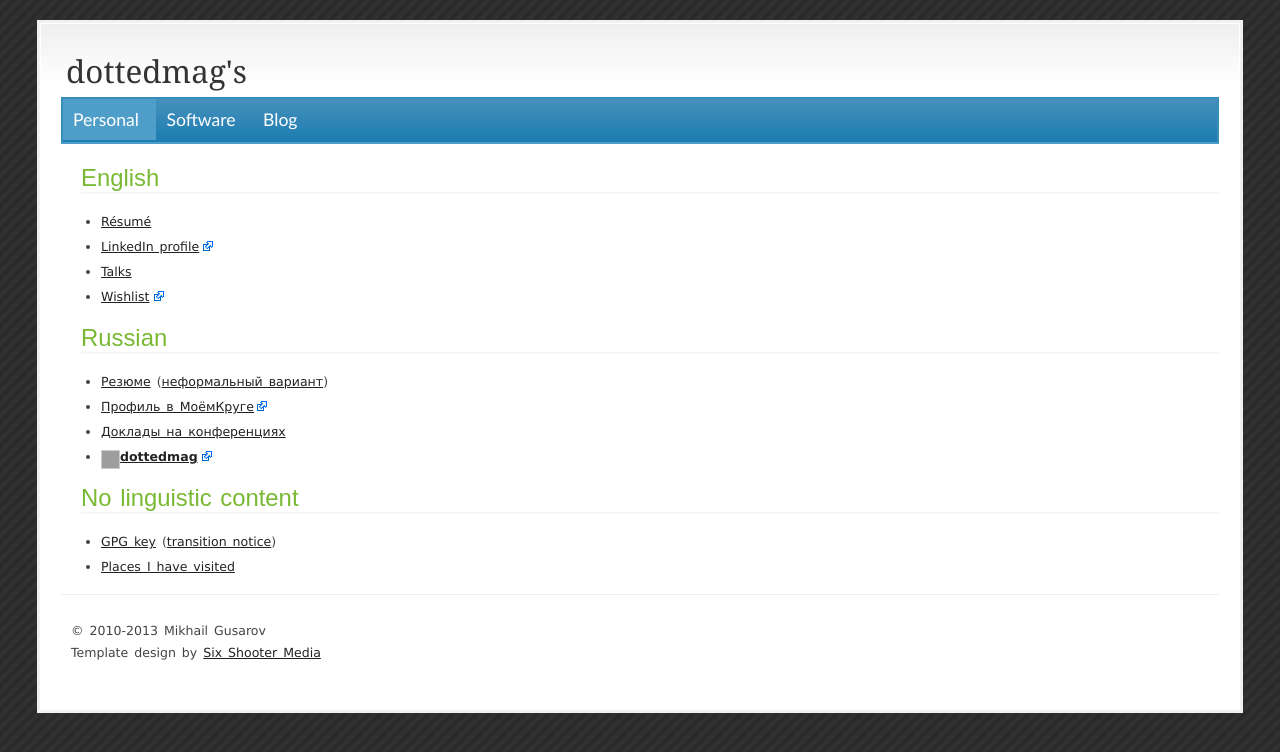
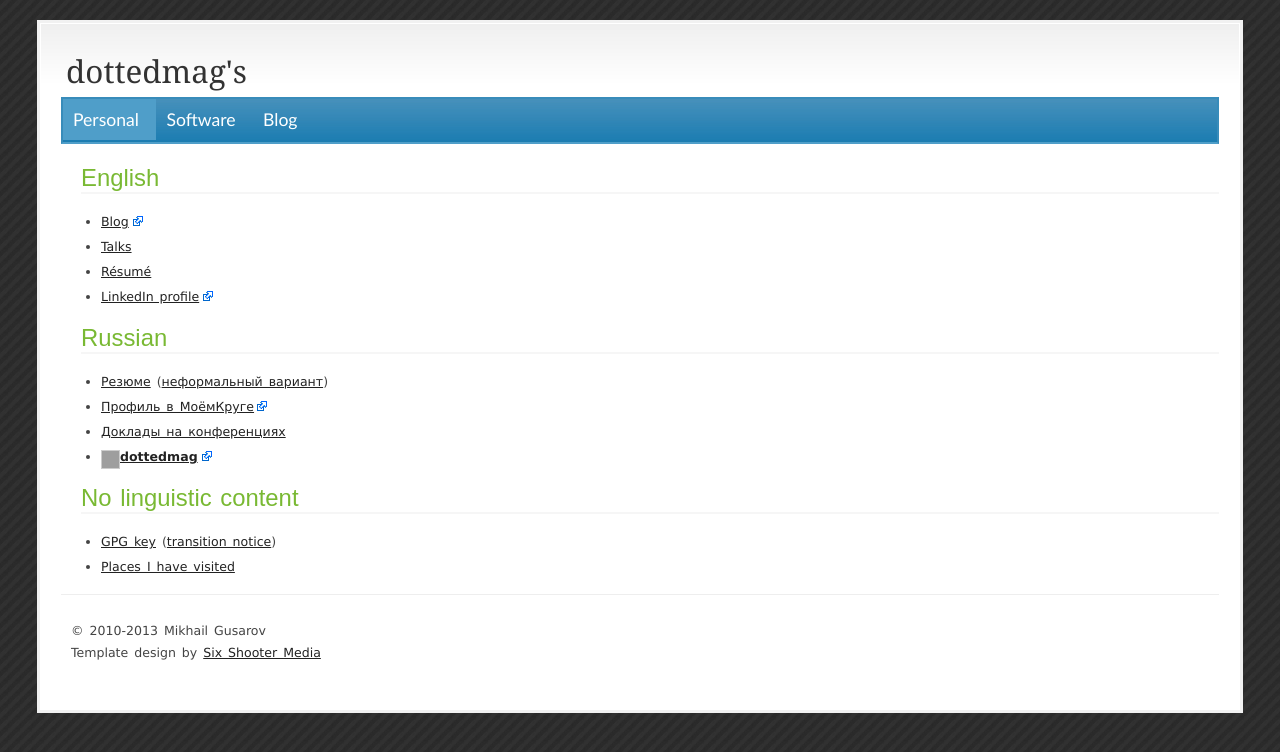
Before and after one commit to dottedmag/dottedmag.net, a Jekyll site: the page built from index.html, in a window 1280 px wide. Shown: the top 752 px of the page. Built offline with Jekyll 4.4.1, drawn with Linux system fonts in a browser that asks for light colours; Markdown is read by kramdown in place of the engine named in the settings; grey boxes are pictures that could not be loaded.

Commit message:
Add link to the blog

```diff
--- a/index.html
+++ b/index.html
@@ -10,10 +10,10 @@
 ---
 <h2>English</h2>
 <ul>
+  <li><a href="http://blog.dottedmag.net/">Blog</a></li>
+  <li><a href="/talks/en/">Talks</a></li>
   <li><a href="/mikhail-gusarov-resume/">Résumé</a></li>
   <li><a href="http://www.linkedin.com/in/dottedmag">LinkedIn profile</a></li>
-  <li><a href="/talks/en/">Talks</a></li>
-  <li><a href="http://www.amazon.com/gp/registry/wishlist/2SBEYE9NUDE8Z">Wishlist</a></li>
 </ul>
 <h2>Russian</h2>
 <ul>
```
